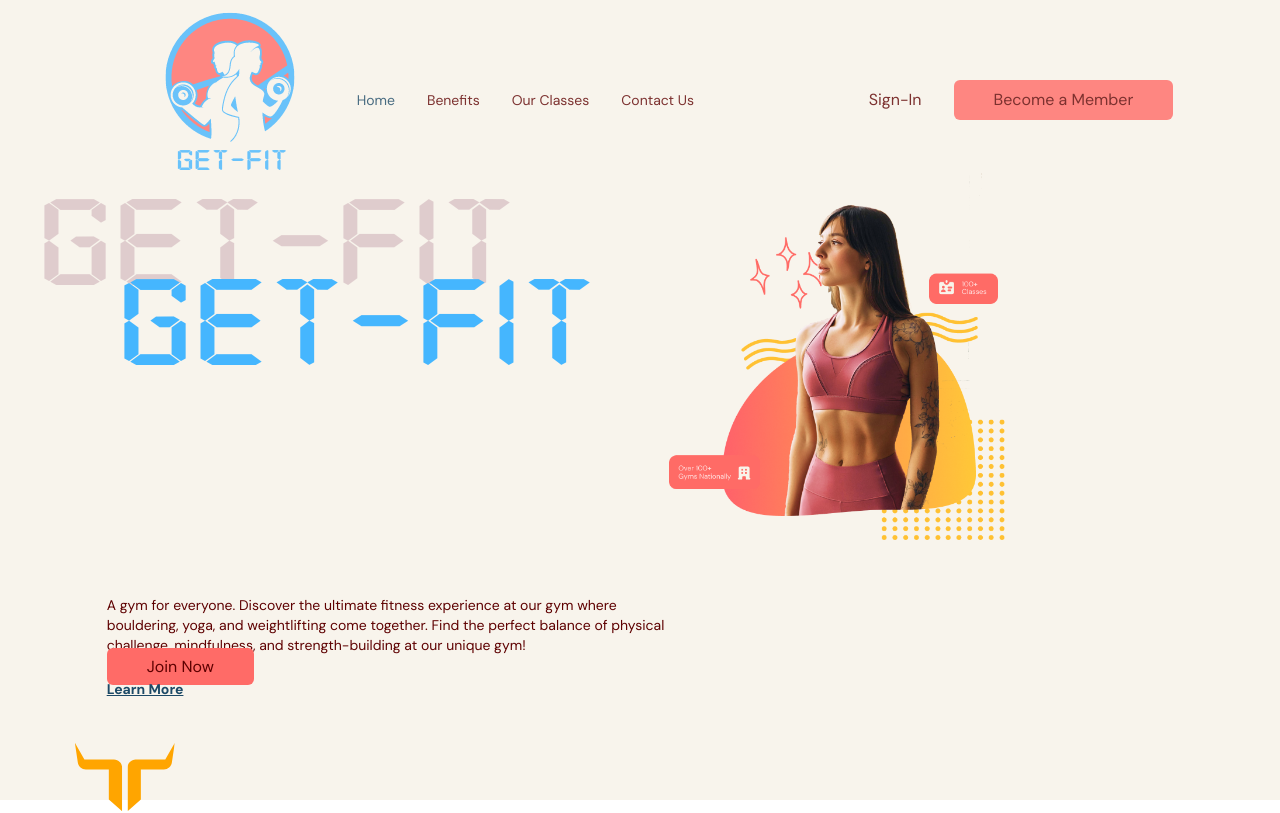
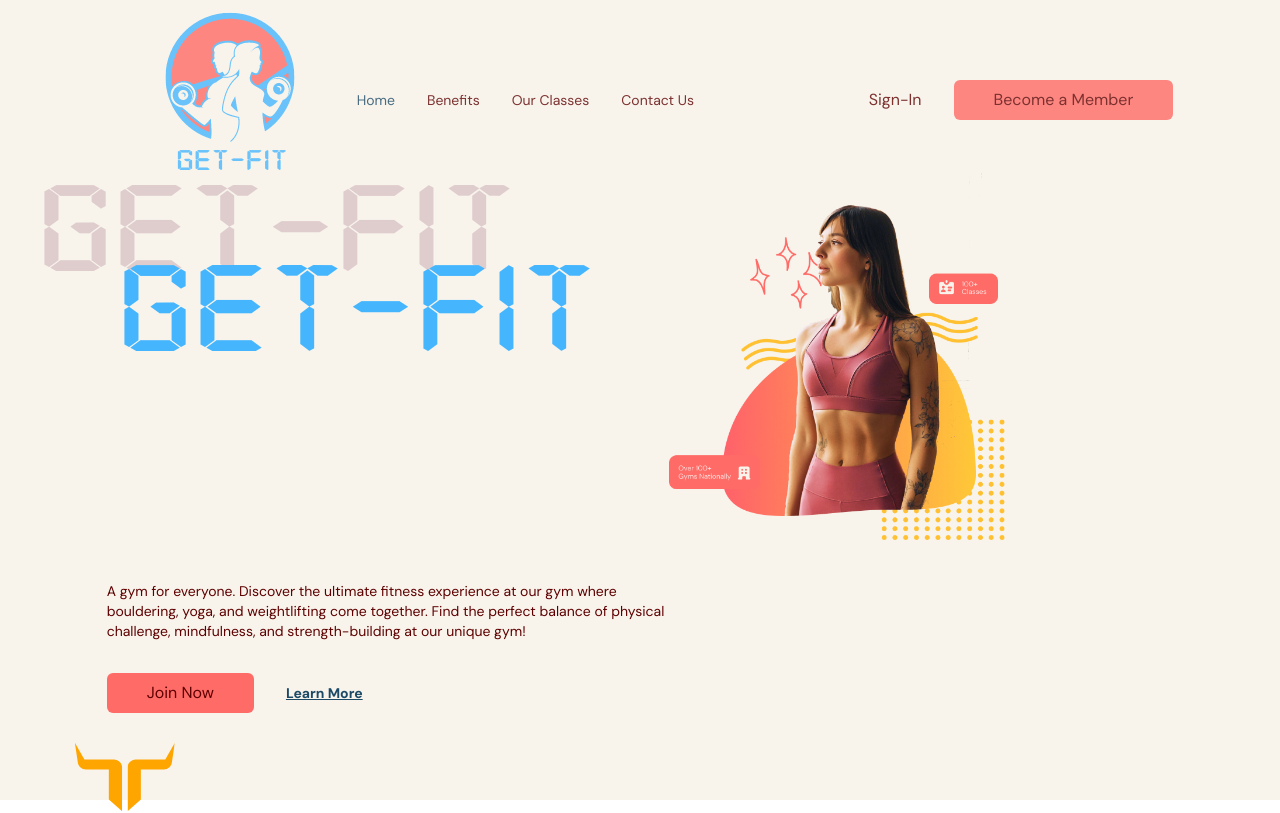
Before and after one commit to justinklam/getFit, a React (Vite) app: page / in a window 1280 px wide. Shown: the top 813 px of the page. Built offline with nearby package versions, Linux system fonts and the light colour scheme.

Commit message:
add in styling for action buttons

```diff
--- a/src/scenes/home/index.tsx
+++ b/src/scenes/home/index.tsx
@@ -42,7 +42,7 @@ const Home = ({ setSelectedPage }: Props) => {
           </div>
 
           {/* Actions */}
-          <div>
+          <div className="mt-8 flex items-center gap-8">
             <ActionButton setSelectedPage={setSelectedPage}>
               Join Now
             </ActionButton>
```
